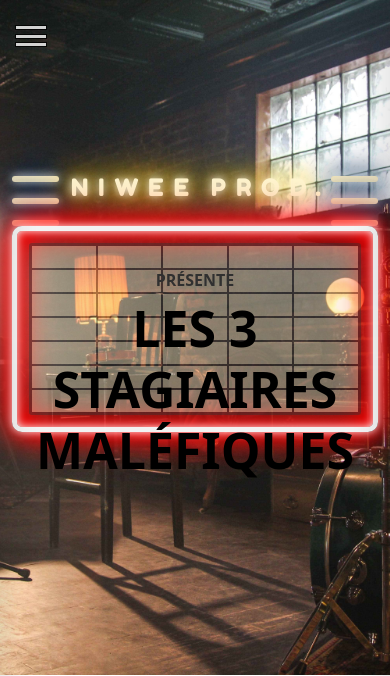
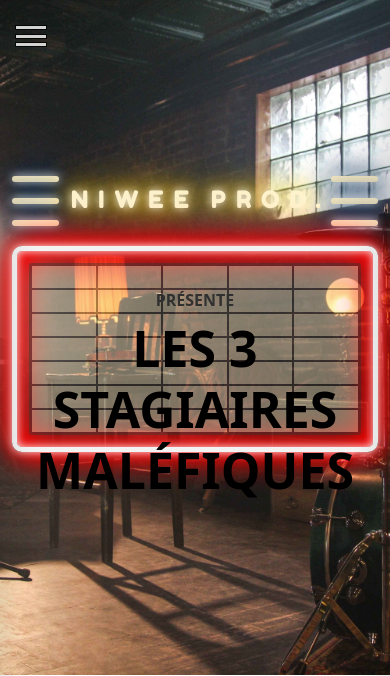
Before and after one commit to pdumas63/generic-band, a PHP site: page / in a window 390 px wide. Shown: the top 676 px of the page. Run offline with PHP 8.4, Linux system fonts and the light colour scheme; data comes from the database, SQL or seed files in the repository.

Commit message:
moving grid-container & sign-title with responsive

```diff
--- a/content/assets/css/style.css
+++ b/content/assets/css/style.css
@@ -159,6 +159,10 @@ h2 {
         font-size: x-large;
         display: flex;
         align-items: center;
+        margin-top: 30px;
+    }
+    .grid-container {
+        margin-top: 20px;
     }
     .hero {
         background-size: cover;
--- a/content/index.php
+++ b/content/index.php
@@ -94,7 +94,7 @@ $band = $sql->band();
                             <div class="sign-line"></div>
                         </div>
                     </div>
-                    <div class="grid-container ">
+                    <div class="grid-container">
                         <div class="grid">
                             <div class="grid-cells"></div>
                             <div class="grid-cells"></div>
```
